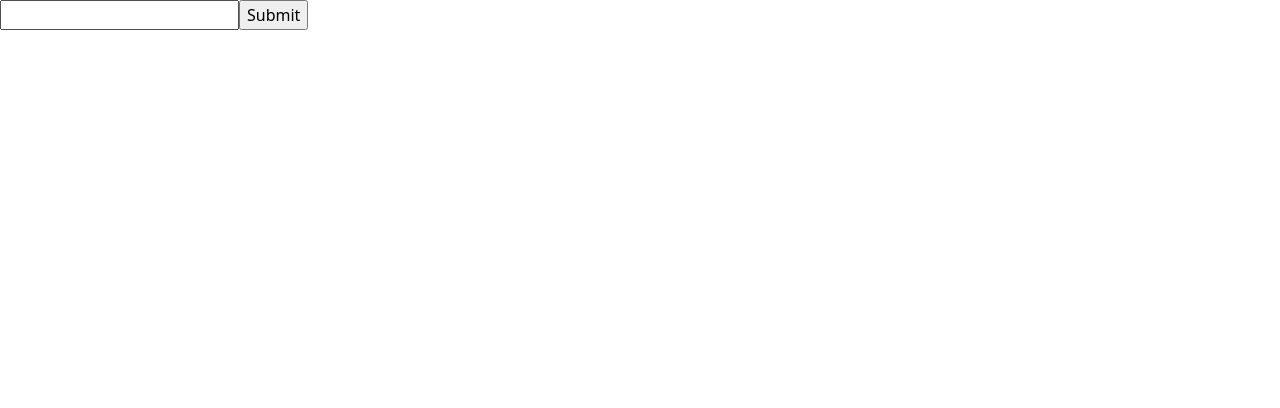
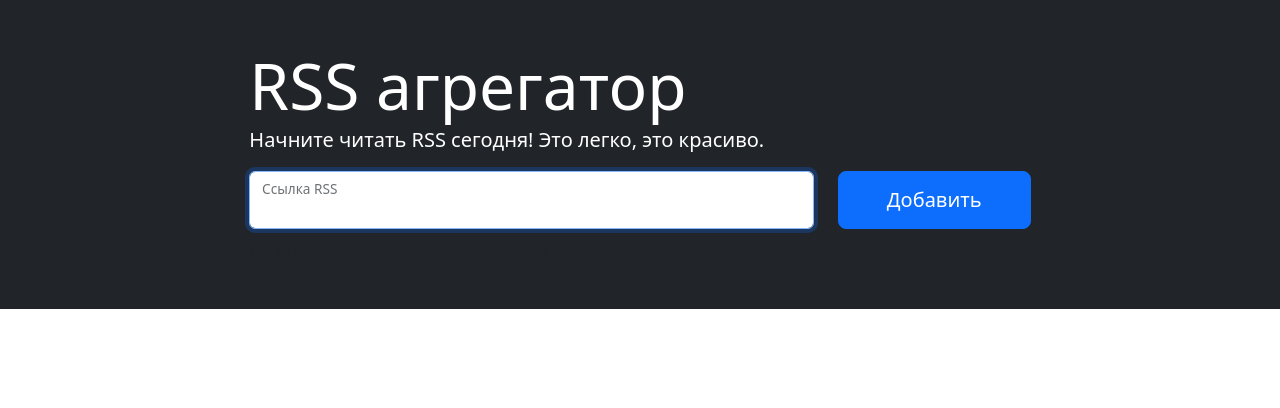
Before and after one commit to KirillTheStranger/Rss-aggregator, a website built with webpack: page index.html in a window 1280 px wide. Built offline with nearby package versions, Linux system fonts and the light colour scheme.

Commit message:
create main page

```diff
--- a/index.html
+++ b/index.html
@@ -5,6 +5,43 @@
     <title>Rss agregator</title>
   </head>
   <body>
-    <form action=""><input type="text" /><input type="submit" /></form>
+    <main class="flex-grow-1">
+      <section class="container-fluid bg-dark p-5">
+        <div class="row">
+          <div class="col-md-10 col-lg-8 mx-auto text-white">
+            <h1 class="display-3 mb-0">RSS агрегатор</h1>
+            <p class="lead">Начните читать RSS сегодня! Это легко, это красиво.</p>
+            <form action="" class="rss-form text-body">
+              <div class="row">
+                <div class="col">
+                  <div class="form-floating">
+                    <input
+                      id="url-input"
+                      autofocus=""
+                      required=""
+                      name="url"
+                      aria-label="url"
+                      class="form-control w-100"
+                      placeholder="ссылка RSS"
+                      autocomplete="off"
+                    />
+                    <label for="url-input">Ссылка RSS</label>
+                  </div>
+                </div>
+                <div class="col-auto"><button type="submit" aria-label="add" class="h-100 btn btn-lg btn-primary px-sm-5">Добавить</button></div>
+              </div>
+            </form>
+            <p class="mt-2 mb-0 text-muted">Пример: https://ru.hexlet.io/lessons.rss</p>
+            <p class="feedback m-0 position-absolute small text-danger"></p>
+          </div>
+        </div>
+      </section>
+      <section class="container-fluid container-xxl p-5">
+        <div class="row">
+          <div class="col-md-10 col-lg-8 order-1 mx-auto posts"></div>
+          <div class="col-md-10 col-lg-4 mx-auto order-0 order-lg-1 feeds"></div>
+        </div>
+      </section>
+    </main>
   </body>
 </html>
```
